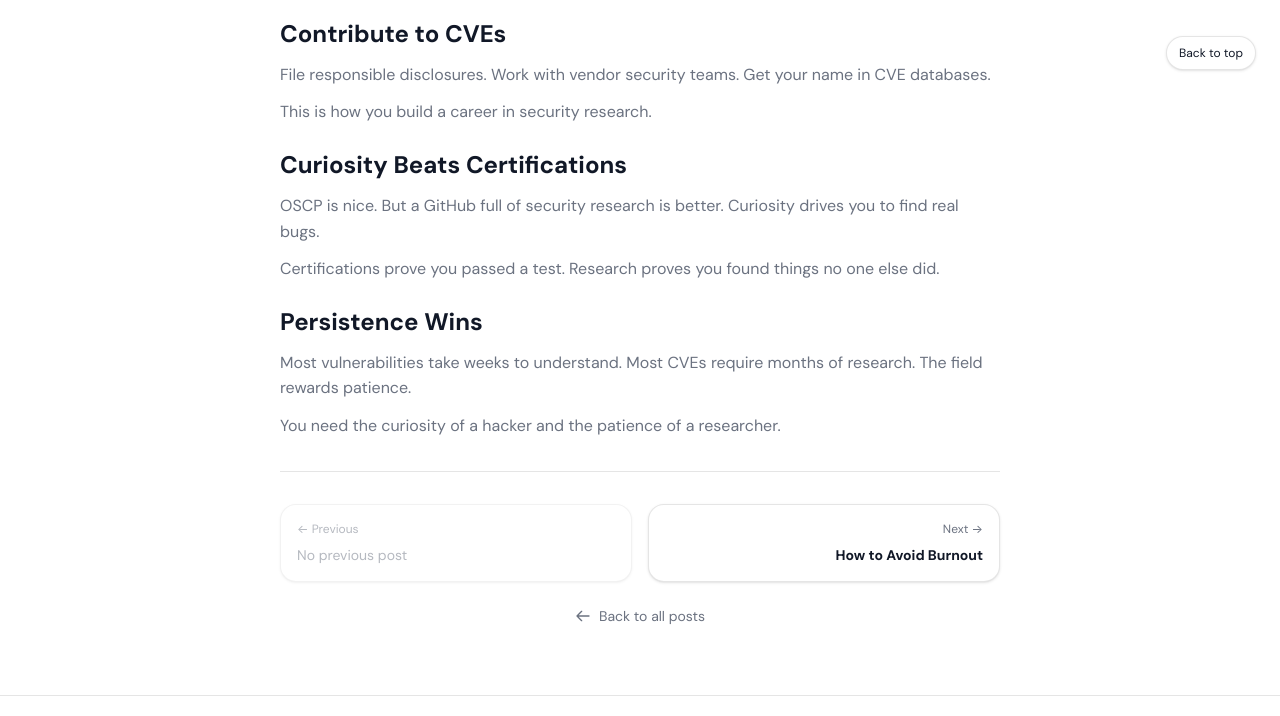
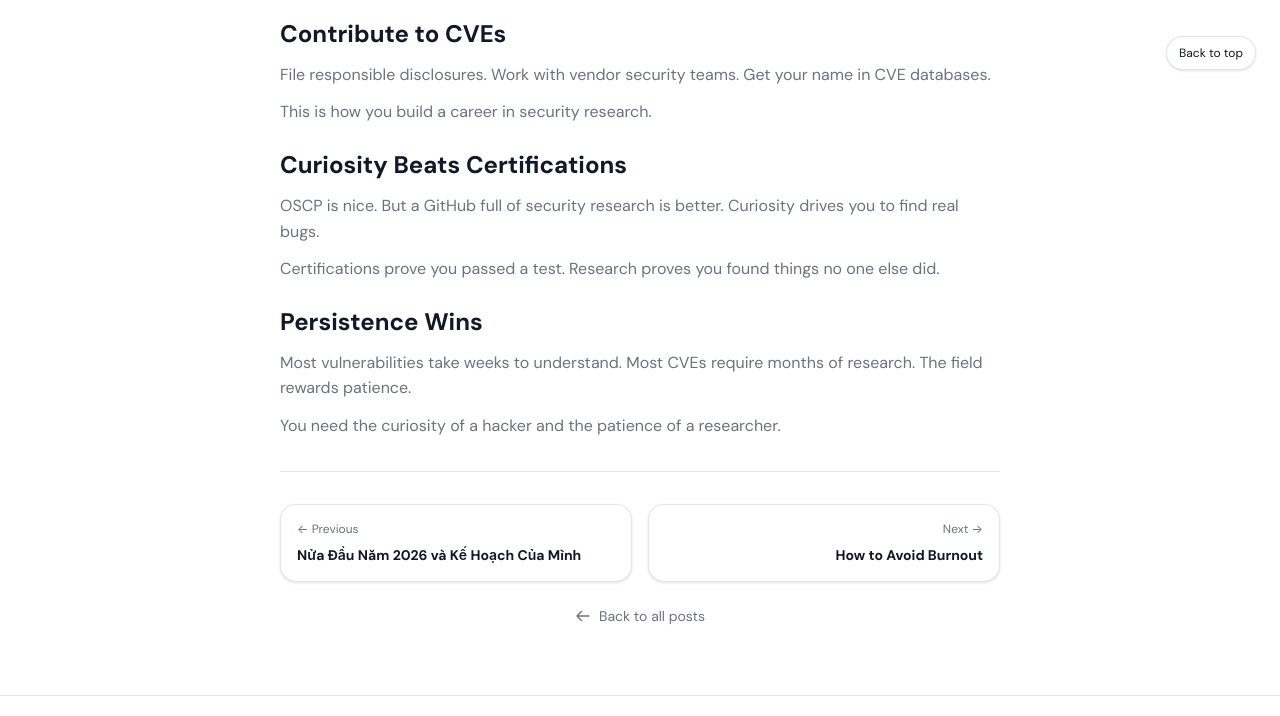
Before and after one commit to d0ngle8k/d0ngle8k.github.io, an Astro site: page /blog/becoming-cybersecurity-researcher in a window 1280 px wide. Shown: the part 706-1422 px from the top of the page. Built offline with nearby package versions, Linux system fonts and the light colour scheme; Astro itself is replaced by a stand-in of ours.

Commit message:
Fix blog navigation: next=newer blog, prev=older blog with circular wrapping

```diff
--- a/src/pages/blog/[slug].astro
+++ b/src/pages/blog/[slug].astro
@@ -18,10 +18,12 @@ if (!post || !detail) {
   return new Response('Post not found', { status: 404 });
 }
 
-// Find current index and adjacent posts
+// Find current index and adjacent posts (circular navigation)
+// Posts array is ordered: newest (index 0) -> oldest (index last)
+// prevPost = older blog (higher index), nextPost = newer blog (lower index)
 const currentIndex = posts.findIndex((p) => p.slug === slug);
-const prevPost = currentIndex < posts.length - 1 ? posts[currentIndex + 1] : null;
-const nextPost = currentIndex > 0 ? posts[currentIndex - 1] : null;
+const prevPost = currentIndex < posts.length - 1 ? posts[currentIndex + 1] : posts[0];
+const nextPost = currentIndex > 0 ? posts[currentIndex - 1] : posts[posts.length - 1];
 ---
 
 <Base title={post.title}>
@@ -53,7 +55,6 @@ const nextPost = currentIndex > 0 ? posts[currentIndex - 1] : null;
       <!-- Navigation Grid -->
       <div class="grid grid-cols-1 sm:grid-cols-2 gap-4">
         <!-- Previous Post -->
-        {prevPost ? (
         <a
           href={`/blog/${prevPost.slug}`}
           class="group card p-4 hover:border-white/30 hover:-translate-y-0.5 transition-all"
@@ -61,15 +62,8 @@ const nextPost = currentIndex > 0 ? posts[currentIndex - 1] : null;
           <div class="text-xs text-secondary mb-2">← Previous</div>
           <div class="font-semibold text-sm group-hover:text-white transition-colors line-clamp-2">{prevPost.title}</div>
         </a>
-        ) : (
-          <div class="card p-4 opacity-50">
-            <div class="text-xs text-secondary mb-2">← Previous</div>
-            <div class="text-sm text-secondary">No previous post</div>
-          </div>
-        )}
 
         <!-- Next Post -->
-        {nextPost ? (
         <a
           href={`/blog/${nextPost.slug}`}
           class="group card p-4 hover:border-white/30 hover:-translate-y-0.5 transition-all text-right"
@@ -77,12 +71,6 @@ const nextPost = currentIndex > 0 ? posts[currentIndex - 1] : null;
           <div class="text-xs text-secondary mb-2">Next →</div>
           <div class="font-semibold text-sm group-hover:text-white transition-colors line-clamp-2">{nextPost.title}</div>
         </a>
-        ) : (
-          <div class="card p-4 opacity-50 text-right">
-            <div class="text-xs text-secondary mb-2">Next →</div>
-            <div class="text-sm text-secondary">No next post</div>
-          </div>
-        )}
       </div>
 
       <!-- Back to Blog -->
```
Lines whose indentation alone changed are shown as unchanged.
